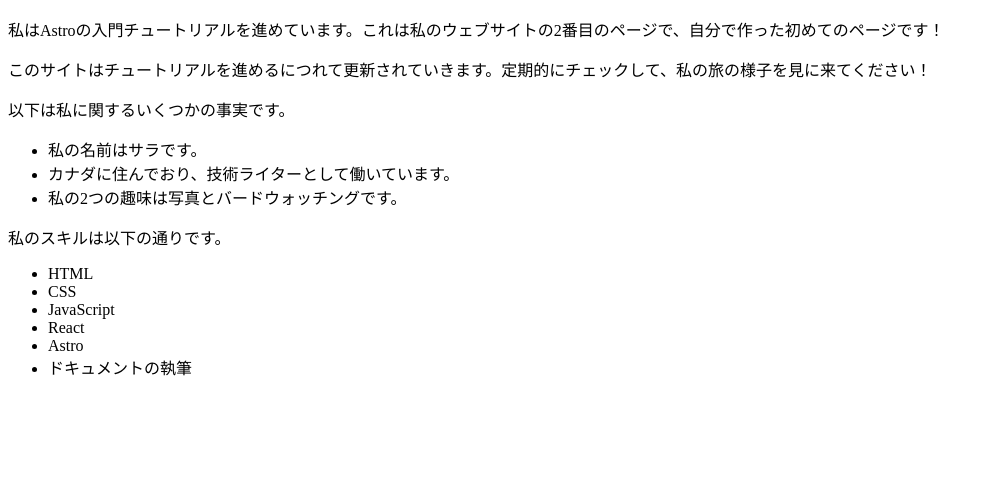
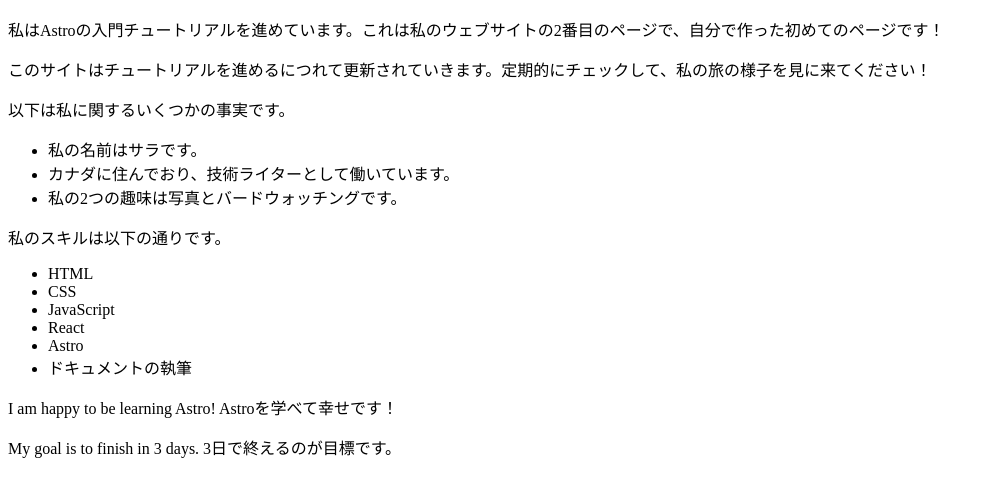
Before and after one commit to dokonosuke/app_museum_4, an Astro site: page /about in a window 1280 px wide. Shown: the part 159-656 px from the top of the page, without its empty margins (0-993 px from the left). Built offline with nearby package versions, Linux system fonts and the light colour scheme; Astro itself is replaced by a stand-in of ours.

Commit message:
add variables

```diff
--- a/src/pages/about.astro
+++ b/src/pages/about.astro
@@ -9,6 +9,10 @@
 };
 
 const skills = ["HTML", "CSS", "JavaScript", "React", "Astro", "ドキュメントの執筆"];
+
+const happy = true;
+const finished = false;
+const goal = 3;
 ---
 
 <html lang="en">
@@ -43,5 +47,10 @@
     <ul>
         {skills.map((skill) => <li>{skill}</li>)}
     </ul>
+    {happy && <p>I am happy to be learning Astro! Astroを学べて幸せです！</p>}
+
+    {finished && <p>I finished this tutorial! このチュートリアルを終えました！</p>}
+
+    {goal === 3 ? <p>My goal is to finish in 3 days. 3日で終えるのが目標です。</p> : <p>My goal is not 3 days. 3日が目標ではありません。</p>}
   </body>
 </html>
```
